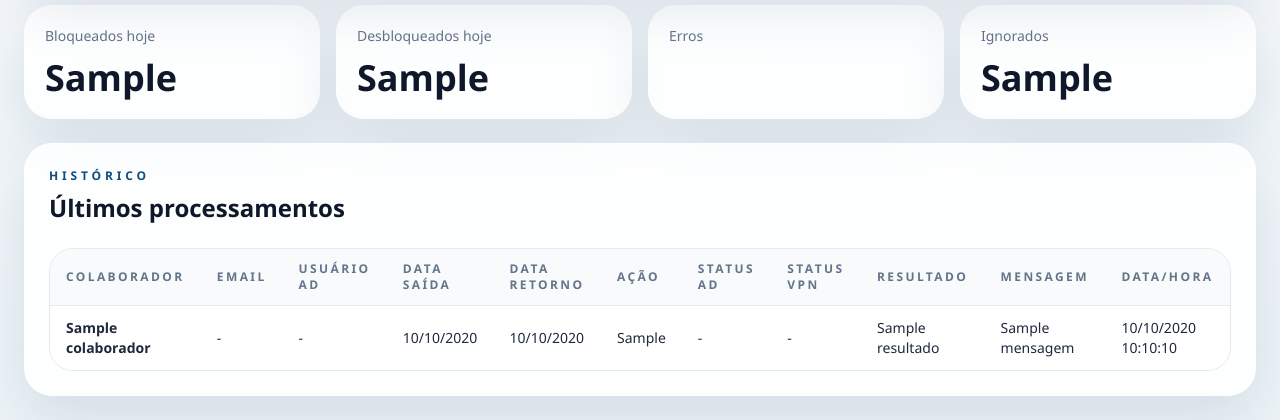
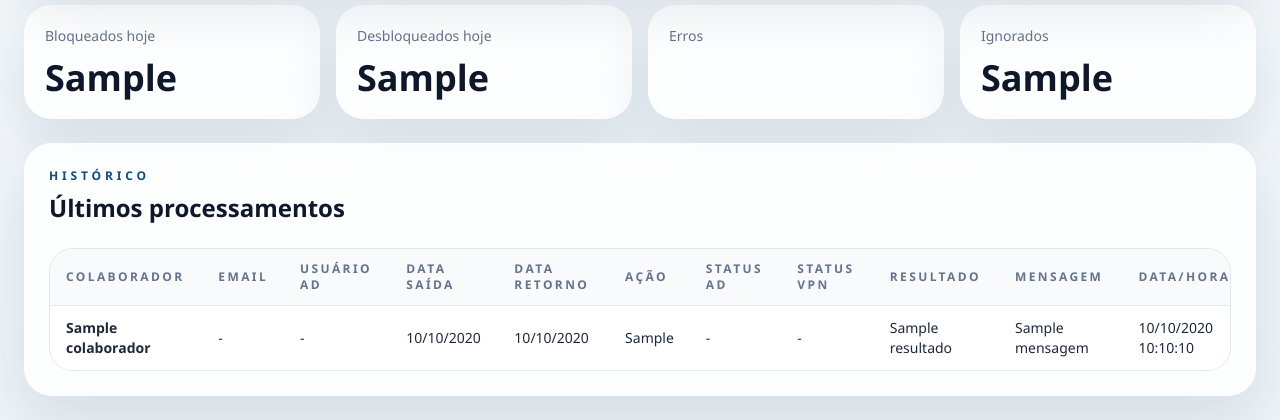
Before and after one commit to gvcaetano190/ferias, a Django app: template templates/block/index.html in a window 1280 px wide. Shown: the part 493-913 px from the top of the page. Run offline with Django 5.2, Linux system fonts and the light colour scheme; data comes from the database, SQL or seed files in the repository; the template is opened without the code that fills it: most values are stand-ins (such as "Sample title", 1, 10 or a date in 2020); some libraries are stand-ins or nearby versions.

Commit message:
Fix block VPN unlock status and table scrolling

```diff
--- a/apps/block/services.py
+++ b/apps/block/services.py
@@ -101,13 +101,15 @@ class BlockService:
 
         ad_result = desbloquear_usuario_ad(collaborator.login_ad or "")
         ad_status = ad_result.get("ad_status", "ERRO")
+        vpn_status = ad_result.get("vpn_status", "NP")
         resultado = "SUCESSO" if ad_result.get("success") else "ERRO"
 
         if resultado == "SUCESSO":
+            # Se o usuário ainda pertence ao grupo Printi_Acesso, a VPN volta com o AD.
             self.repository.atualizar_status_block(
                 colaborador_id=collaborator.id,
                 ad_status=ad_status,
-                vpn_status=None,
+                vpn_status=vpn_status,
             )
 
         self.repository.salvar_resultado_execucao(
@@ -116,7 +118,7 @@ class BlockService:
             email=collaborator.email or "",
             acao="DESBLOQUEIO",
             ad_status=ad_status,
-            vpn_status=ad_result.get("vpn_status", "NP"),
+            vpn_status=vpn_status,
             resultado=resultado,
             mensagem=ad_result.get("message", ""),
         )
--- a/templates/block/index.html
+++ b/templates/block/index.html
@@ -74,8 +74,8 @@
       </div>
     </div>
 
-    <div class="mt-6 overflow-hidden rounded-3xl border border-slate-200">
-      <table class="min-w-full divide-y divide-slate-200 text-sm">
+    <div class="mt-6 overflow-x-auto rounded-3xl border border-slate-200">
+      <table class="min-w-[1200px] divide-y divide-slate-200 text-sm">
         <thead class="bg-slate-50 text-left text-xs uppercase tracking-[0.2em] text-slate-500">
           <tr>
             <th class="px-4 py-3">Colaborador</th>
```
Also changed, not shown: 1 other file.
